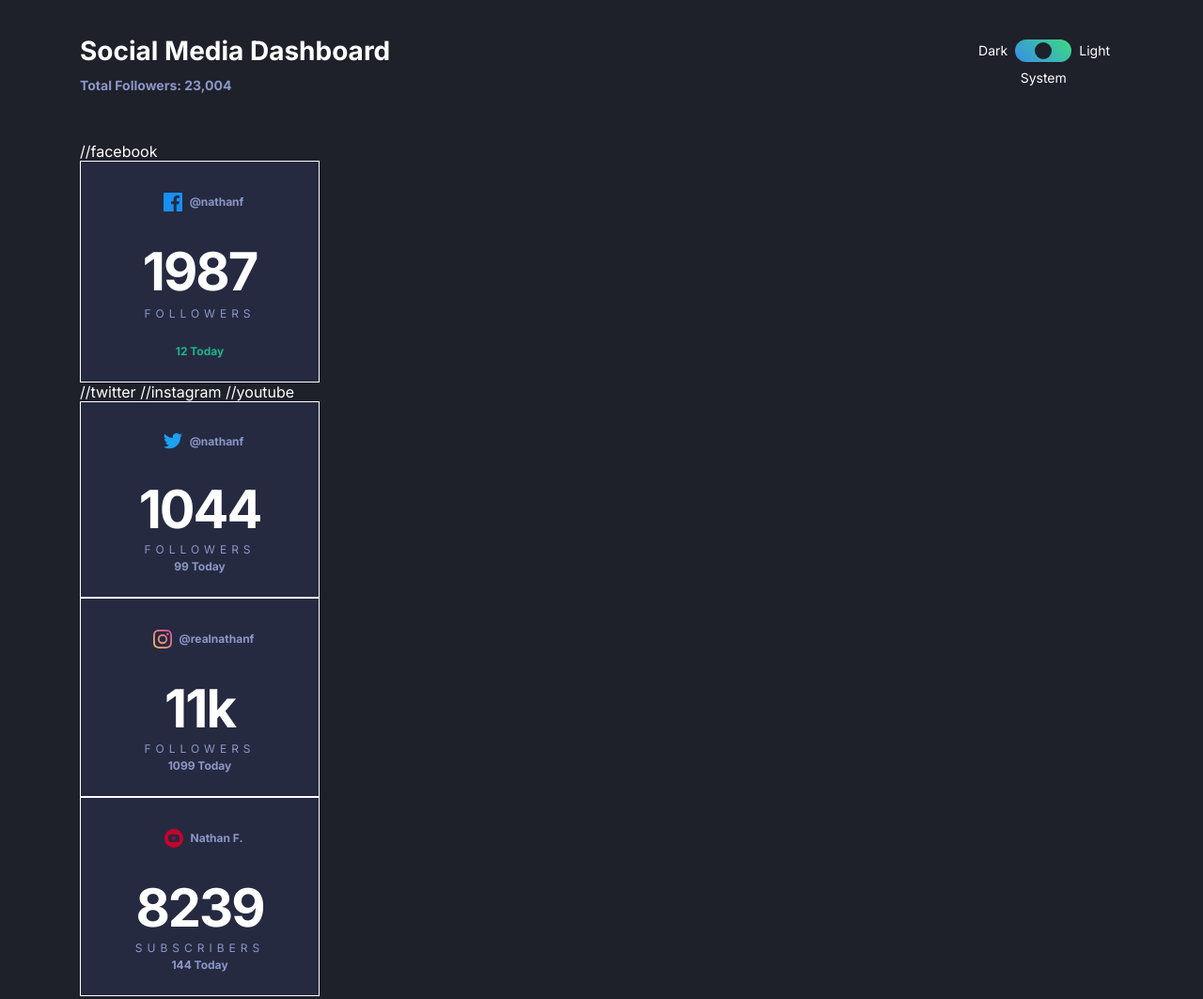
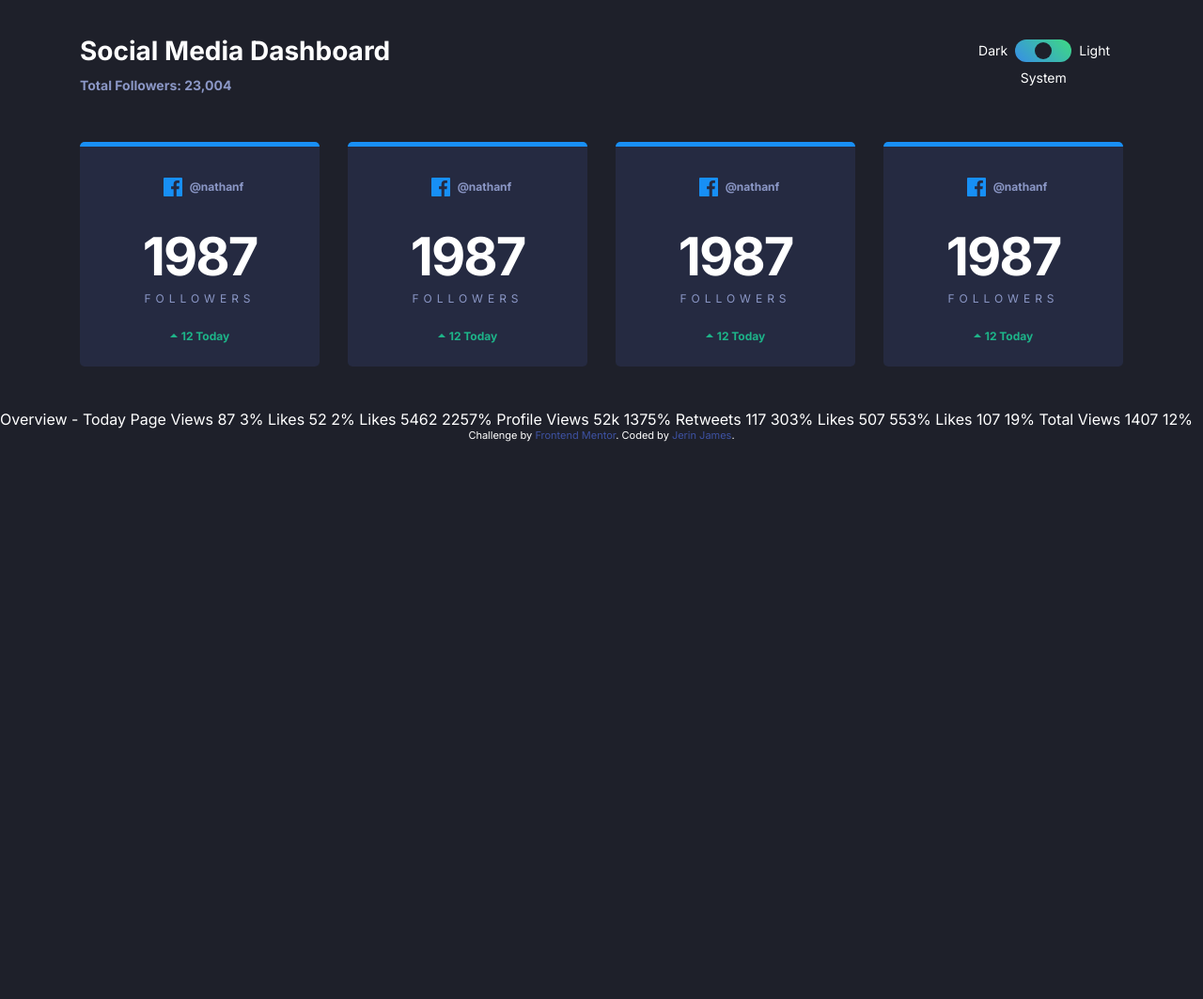
Before and after one commit to jerinzech/socialmedia-dashboard, a website: page index.html in a window 1280 px wide. Shown: the top 1063 px of the page at 94% size. After the commit the page ends 800 px from the top, so only its background shows below. Drawn offline with Linux system fonts and the light colour scheme.

Commit message:
fixing layout

```diff
--- a/app/scss/components/card.scss
+++ b/app/scss/components/card.scss
@@ -1,19 +1,37 @@
 @use '../util' as *;
+
+
+.cards {
+    display:flex;
+    flex-direction: column;
+    flex-wrap: wrap;
+    gap: rem(30);
+
+    @include breakpoint(medium) {
+        // position: center;
+        flex-direction: row;
+    }
+
+}
+
+
 
 .card {
     // display: grid;
 
     background: var(--dark-card);
     color: var(--dark-text1);
-    width: rem(255);
+    // width: rem(255);
     padding: rem(25);
+    flex:1;
 
     text-align: center;
-    border: 1px solid white;
+    // border: 1px solid white;
+    border-radius: rem(5);
 
 
     &--facebook {
-
+          border-top: rem(5) solid var(--facebook);
     }
     &--twitter{
 
@@ -92,9 +110,14 @@
 
     }
     &__change {
-
+        display: flex;
+        align-items: center;
+        justify-content: center;
         font-size: rem(12);
         font-weight: 700;
+
+
+
         &--up {
             color: var(--limegreen);
         }
@@ -103,4 +126,8 @@
         }
 
     }
+
+    &__number {
+        margin-left: rem(4);
+    }
 }
--- a/index.html
+++ b/index.html
@@ -62,9 +62,9 @@
     </header>
 
     <main>
-      <section class="container">
-        //facebook
-        <div class="card">
+      <section class="container cards">
+        <!-- facebook-->
+        <div class="card card--facebook">
           <div class="card__platform">
             <img
               class="card__icon"
@@ -79,11 +79,78 @@
             <div class="card__label">Followers</div>
           </div>
 
-          <div class="card__change card__change--up">12 Today</div>
+          <div class="card__change card__change--up">
+            <img src="/images/icon-up.svg" alt="up arrow" />
+            <div class="card__number">12 Today</div>
+          </div>
+        </div>
+        <div class="card card--facebook">
+          <div class="card__platform">
+            <img
+              class="card__icon"
+              src="images/icon-facebook.svg"
+              alt="facebook icon"
+            />
+            <div class="card__username">@nathanf</div>
+          </div>
+
+          <div class="card__followers">
+            <div class="card__count card__count--big">1987</div>
+            <div class="card__label">Followers</div>
+          </div>
+
+          <div class="card__change card__change--up">
+            <img src="/images/icon-up.svg" alt="up arrow" />
+            <div class="card__number">12 Today</div>
+          </div>
+        </div>
+        <div class="card card--facebook">
+          <div class="card__platform">
+            <img
+              class="card__icon"
+              src="images/icon-facebook.svg"
+              alt="facebook icon"
+            />
+            <div class="card__username">@nathanf</div>
+          </div>
+
+          <div class="card__followers">
+            <div class="card__count card__count--big">1987</div>
+            <div class="card__label">Followers</div>
+          </div>
+
+          <div class="card__change card__change--up">
+            <img src="/images/icon-up.svg" alt="up arrow" />
+            <div class="card__number">12 Today</div>
+          </div>
+        </div>
+        <div class="card card--facebook">
+          <div class="card__platform">
+            <img
+              class="card__icon"
+              src="images/icon-facebook.svg"
+              alt="facebook icon"
+            />
+            <div class="card__username">@nathanf</div>
+          </div>
+
+          <div class="card__followers">
+            <div class="card__count card__count--big">1987</div>
+            <div class="card__label">Followers</div>
+          </div>
+
+          <div class="card__change card__change--up">
+            <img src="/images/icon-up.svg" alt="up arrow" />
+            <div class="card__number">12 Today</div>
+          </div>
         </div>
 
-        //twitter //instagram //youtube
-        <div class="card">
+        <!-- twitter-->
+
+        <!-- instagram-->
+        <!-- youtube-->
+
+        <!-- <div class="card">
           <div class="card__platform">
             <img
               class="card__icon"
@@ -132,7 +199,7 @@
             <div class="card__label">Subscribers</div>
           </div>
           <div class="card__change">144 Today</div>
-        </div>
+        </div> -->
       </section>
       <section class="">
         Overview - Today Page Views 87 3% Likes 52 2% Likes 5462 2257% Profile
```
Also changed, not shown: app/scss/globals/layout.scss (line endings or trailing spaces), dist/style.css, 1 other file.
